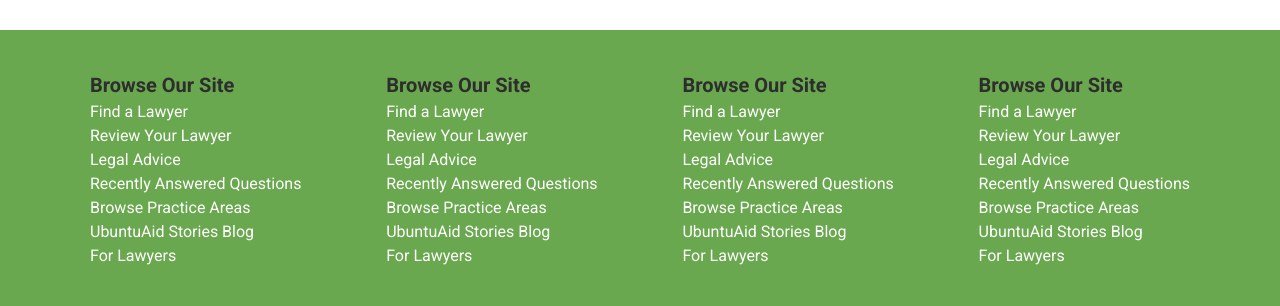
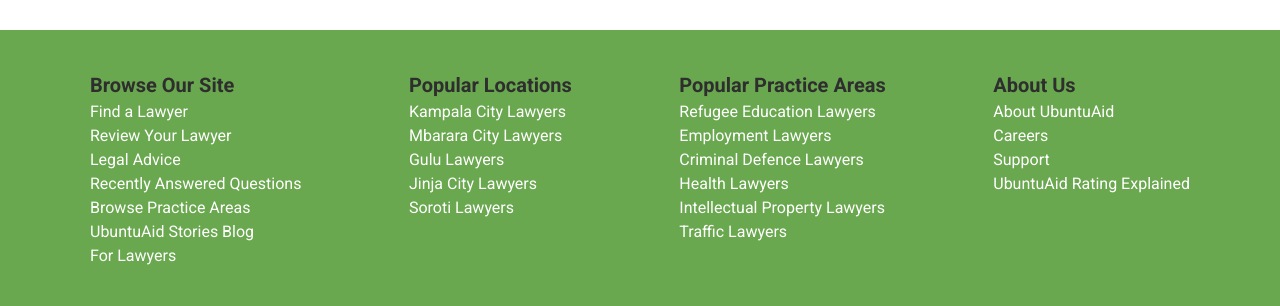
Before and after one commit to ubuntuAid/ubuntuAid-application, a React (Vite) app: page / in a window 1280 px wide. Shown: the part 1274-1580 px from the top of the page. Built offline with nearby package versions, Linux system fonts and the light colour scheme; no server answers.

Commit message:
Edit Footer Content

```diff
--- a/src/components/footer/Footer.jsx
+++ b/src/components/footer/Footer.jsx
@@ -19,39 +19,33 @@
                     </ul>
                 </div>
                 <div>
-                    <h1>Browse Our Site</h1>
+                    <h1>Popular Locations</h1>
                     <ul>
-                    <li>Find a Lawyer</li>
-                    <li>Review Your Lawyer</li>
-                    <li>Legal Advice</li>
-                    <li>Recently Answered Questions</li>
-                    <li>Browse Practice Areas</li>
-                    <li>UbuntuAid Stories Blog</li>
-                    <li>For Lawyers</li>
+                    <li>Kampala City Lawyers</li>
+                    <li>Mbarara City Lawyers</li>
+                    <li>Gulu Lawyers</li>
+                    <li>Jinja City Lawyers</li>
+                    <li>Soroti Lawyers</li>
                     </ul>
                 </div>
                 <div>
-                    <h1>Browse Our Site</h1>
+                    <h1>Popular Practice Areas</h1>
                     <ul>
-                    <li>Find a Lawyer</li>
-                    <li>Review Your Lawyer</li>
-                    <li>Legal Advice</li>
-                    <li>Recently Answered Questions</li>
-                    <li>Browse Practice Areas</li>
-                    <li>UbuntuAid Stories Blog</li>
-                    <li>For Lawyers</li>
+                    <li>Refugee Education Lawyers</li>
+                    <li>Employment Lawyers</li>
+                    <li>Criminal Defence Lawyers</li>
+                    <li>Health Lawyers</li>
+                    <li>Intellectual Property Lawyers</li>
+                    <li>Traffic Lawyers</li>
                     </ul>
                 </div>
                 <div>
-                    <h1>Browse Our Site</h1>
+                    <h1>About Us</h1>
                     <ul>
-                    <li>Find a Lawyer</li>
-                    <li>Review Your Lawyer</li>
-                    <li>Legal Advice</li>
-                    <li>Recently Answered Questions</li>
-                    <li>Browse Practice Areas</li>
-                    <li>UbuntuAid Stories Blog</li>
-                    <li>For Lawyers</li>
+                    <li>About UbuntuAid</li>
+                    <li>Careers</li>
+                    <li>Support</li>
+                    <li>UbuntuAid Rating Explained</li>
                     </ul>
                 </div>
 
```
